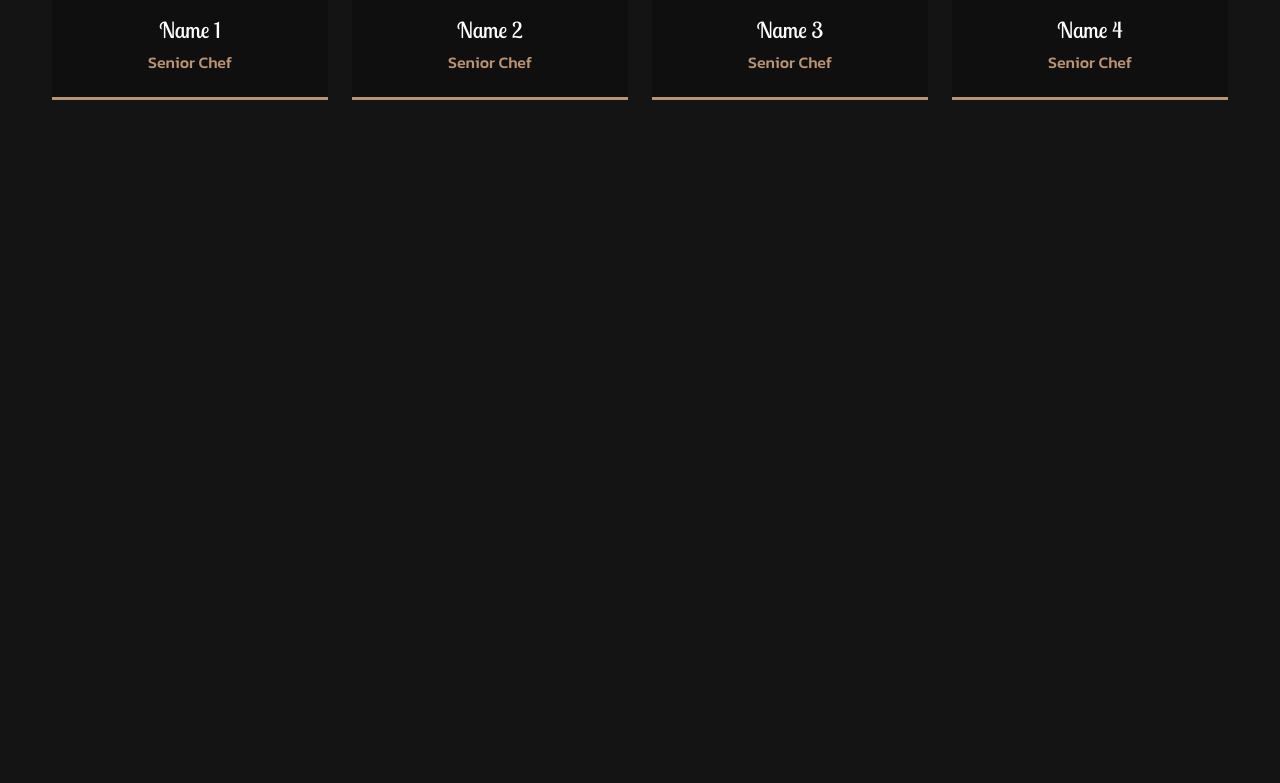
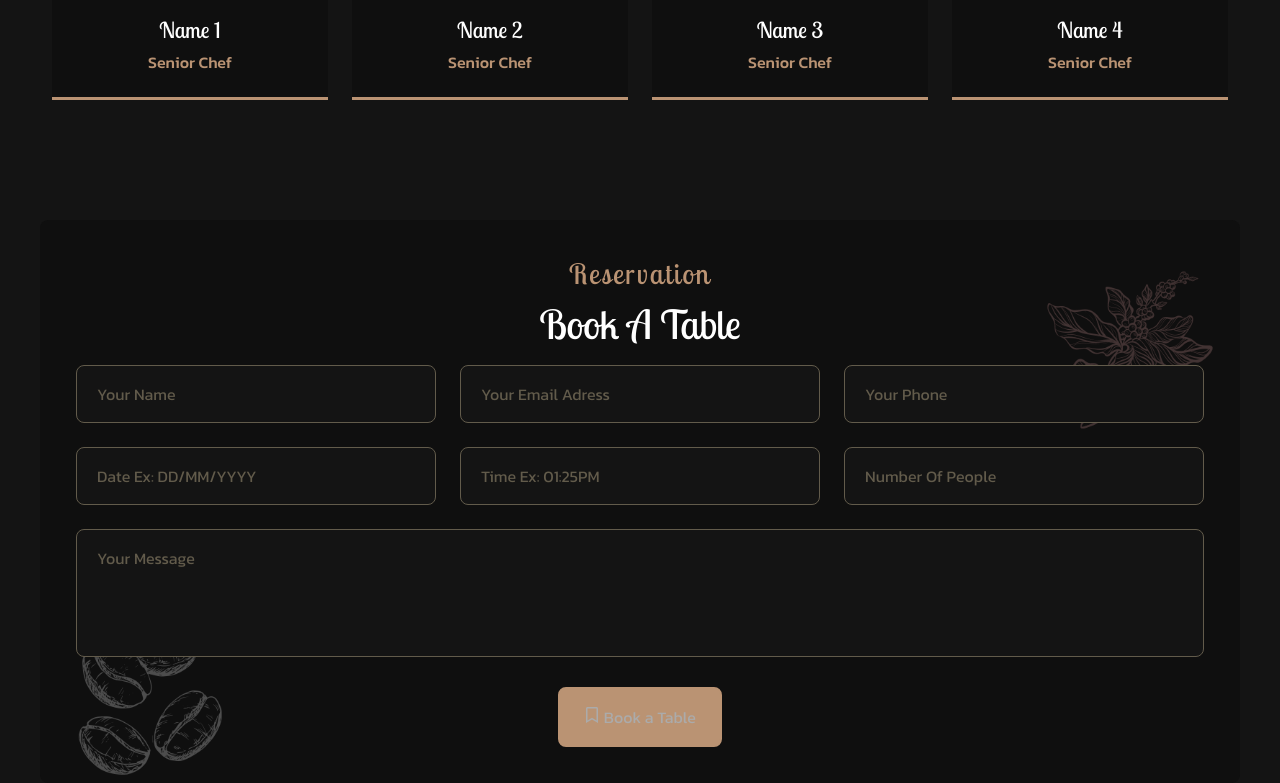
Before and after one commit to D3R5/COFFEE-shop, a React (Vite) app: page / in a window 1280 px wide. Shown: the part 7346-8129 px from the top of the page. Before the commit the page ends 7566 px from the top, so only its background shows below. Built offline with nearby package versions, Linux system fonts and the light colour scheme.

Commit message:
add Reservation component - add reservation css - add Reservation in App - add extra styles in app css

```diff
--- a/src/App.css
+++ b/src/App.css
@@ -69,6 +69,7 @@
 
 input,
 textarea,
+button,
 body {
   font-family: var(--body-font);
   font-size: var(--normal-font-size);
@@ -120,7 +121,7 @@ img {
 
 .grid {
   display: grid;
-  gap: 1.5rem
+  gap: 1.5rem;
 }
 
 .btn {
@@ -135,6 +136,12 @@ img {
 .btn:hover {
   background: transparent;
   color: var(--first-color);
+}
+
+.btn-flex {
+  display: flex;
+  align-items: center;
+  column-gap: 0.25rem;
 }
 
 .section {
--- a/src/App.jsx
+++ b/src/App.jsx
@@ -10,6 +10,7 @@ import Stats from "./components/stats/Stats";
 import Gallery from "./components/gallery/Gallery";
 import Offer from "./components/offer/Offer";
 import Team from "./components/team/Team";
+import Reservation from "./components/reservation/Reservation";
 
 function App() {
   return (
@@ -24,6 +25,7 @@ function App() {
       <Gallery />
       <Offer />
       <Team />
+      <Reservation />
     </>
   );
 }
--- /dev/null
+++ b/src/components/reservation/Reservation.jsx
@@ -0,0 +1,73 @@
+import React from "react";
+import { FaRegBookmark } from "react-icons/fa";
+import shapeTwo from "../../assets/shape-2.png";
+import shapeThree from "../../assets/shape-3.png";
+import "./reservation.css";
+
+const Reservation = () => {
+  return (
+    <section className="reservation container" id="reservation">
+      <h2 className="section__title" data-title="Reservation">
+        Book A Table
+      </h2>
+
+      <form className="reservation__form grid">
+        <div className="form__input-div">
+          <input type="text" placeholder="Your Name" className="form__input" />
+        </div>
+
+        <div className="form__input-div">
+          <input
+            type="email"
+            placeholder="Your Email Adress"
+            className="form__input"
+          />
+        </div>
+
+        <div className="form__input-div">
+          <input type="text" placeholder="Your Phone" className="form__input" />
+        </div>
+
+        <div className="form__input-div">
+          <input
+            type="text"
+            placeholder="Date Ex: DD/MM/YYYY"
+            className="form__input"
+          />
+        </div>
+
+        <div className="form__input-div">
+          <input
+            type="text"
+            placeholder="Time Ex: 01:25PM"
+            className="form__input"
+          />
+        </div>
+
+        <div className="form__input-div">
+          <input
+            type="text"
+            placeholder="Number Of People"
+            className="form__input"
+          />
+        </div>
+
+        <div className="form__input-div form__input-textarea">
+          <textarea
+            placeholder="Your Message"
+            className="form__input"
+          ></textarea>
+        </div>
+
+        <button className="btn btn--flex reservation__btn">
+          <FaRegBookmark /> Book a Table
+        </button>
+      </form>
+
+      <img src={shapeTwo} alt="" className="shape__two" />
+      <img src={shapeThree} alt="" className="shape__three" />
+    </section>
+  );
+};
+
+export default Reservation;
--- /dev/null
+++ b/src/components/reservation/reservation.css
@@ -0,0 +1,62 @@
+.reservation {
+  background: var(--container-color);
+  padding: 2.25rem;
+}
+
+.reservation,
+.reservation__form {
+  position: relative;
+}
+
+.reservation__form {
+  grid-template-columns: repeat(3, 1fr);
+  z-index: 10;
+}
+
+.form__input-textarea,
+.reservation__btn {
+  grid-column: 1/-1;
+}
+
+.form__input {
+  width: 100%;
+  color: var(--title-color);
+  background: var(--bg-color);
+  border: 1px solid var(--first-color-light);
+  padding: 1rem 1.25rem;
+}
+
+.reservation,
+.form__input {
+  border-radius: var(--radius);
+}
+
+.form__input::placeholder {
+  color: var(--first-color-light);
+}
+
+.form__input-textarea .form__input {
+  height: 128px;
+  resize: none;
+}
+
+.reservation__btn {
+  justify-self: center;
+  cursor: pointer;
+}
+
+.shape__two,
+.shape__three {
+  position: absolute;
+  width: 180px;
+}
+
+.shape__two {
+  right: 1.25rem;
+  top: 2.5rem;
+}
+
+.shape__three {
+  left: 1.25rem;
+  bottom: 0.25rem;
+}
```
